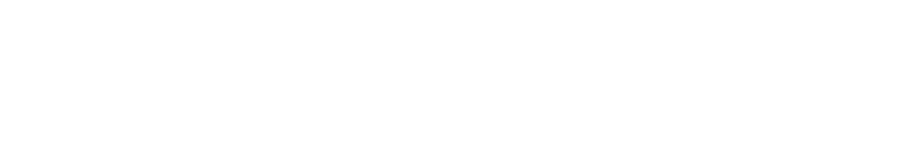
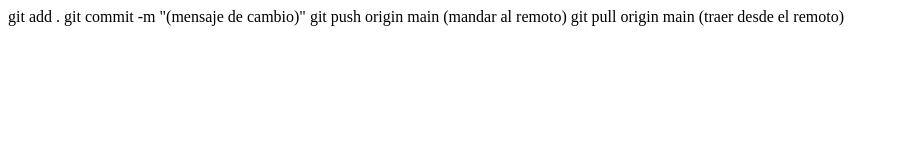
Before and after one commit to ExDiego/proyecto14, a plain HTML site: page index.html in a window 1280 px wide. Shown: the whole page, without its empty margins (0-899 px from the left). Drawn offline with Linux system fonts and the light colour scheme.

Commit message:
ejemplo terminado

```diff
--- a/index.html
+++ b/index.html
@@ -6,6 +6,9 @@
     <title>gitflow -cambiado desde otro lado</title>
 </head>
 <body>
-
+    git add .
+    git commit -m "(mensaje de cambio)"
+    git push origin main (mandar al remoto)
+    git pull origin main (traer desde el remoto)
 </body>
 </html>
```
